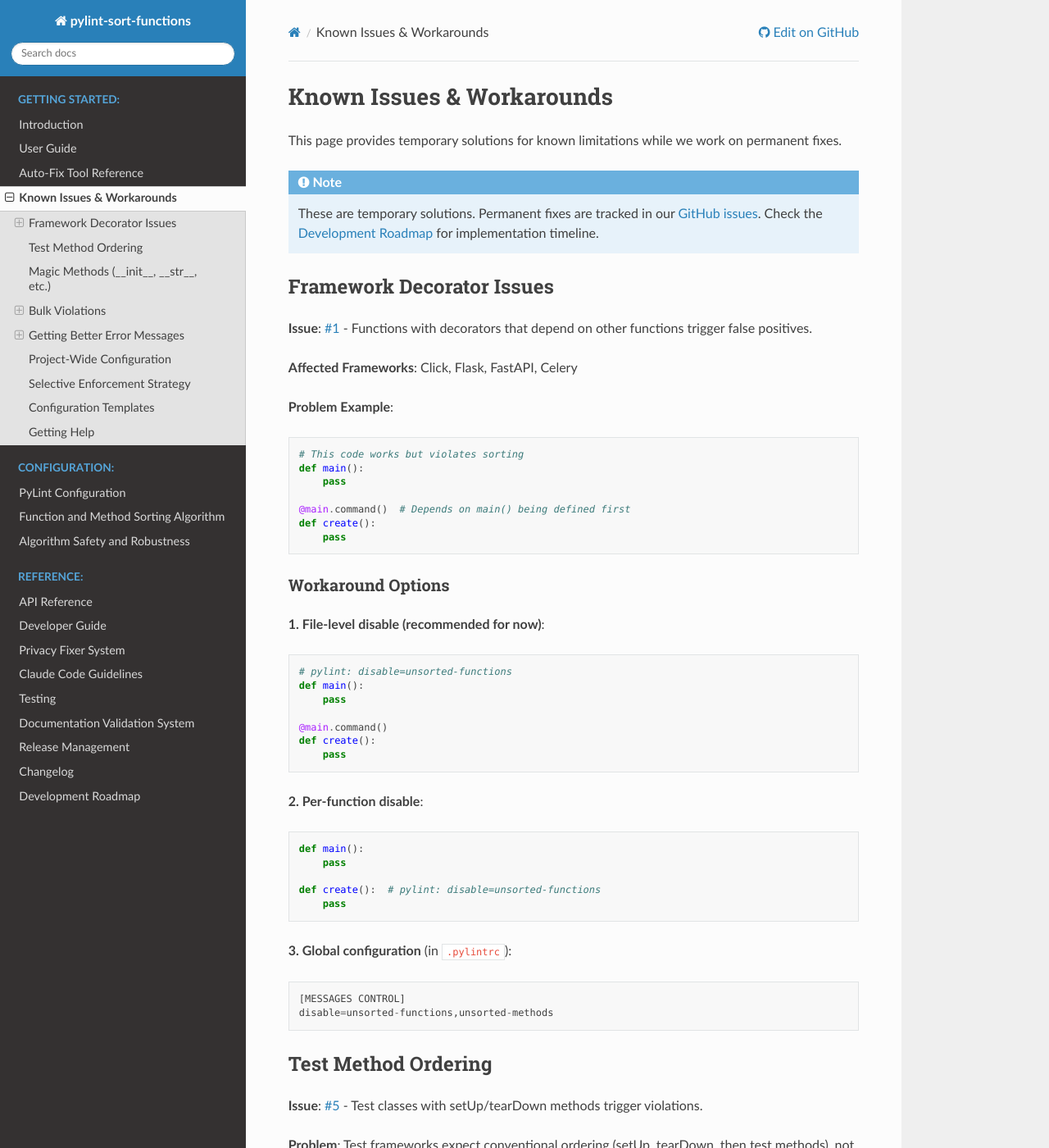
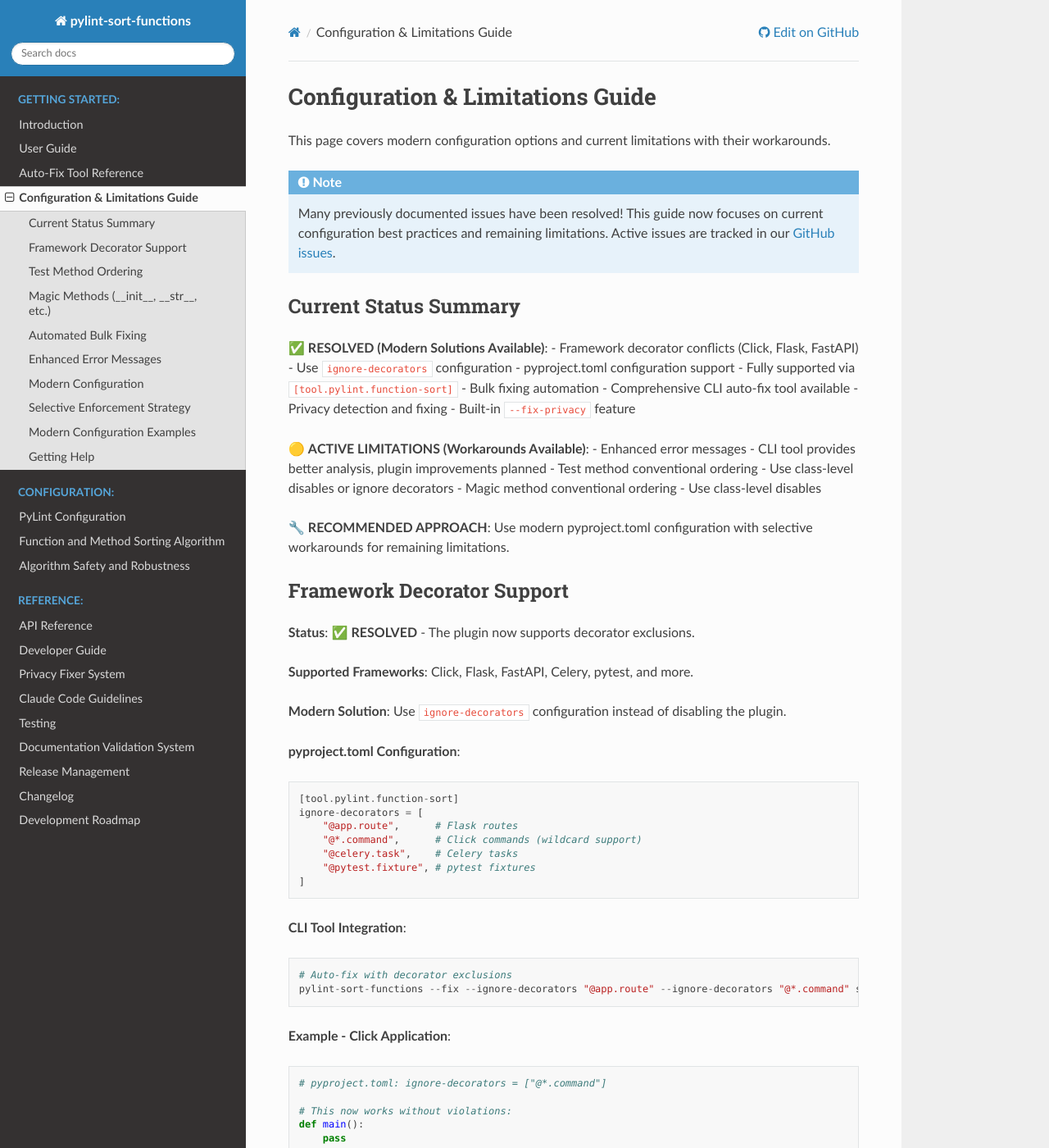
Before and after one commit to hakonhagland/pylint-sort-functions, a Sphinx documentation site: the page built from docs/workarounds.rst, in a window 1280 px wide and 1400 px high. Shown: the whole window at 82% size. Built offline with Sphinx 7.4.7 and the Read the Docs theme 3.1.0, drawn with Linux system fonts in a browser that asks for light colours; some of the changed text lies outside the part shown.

Commit message:
docs: clean up outdated workarounds.rst documentation
Remove resolved issues and add modern configuration examples:

✅ RESOLVED - Removed sections:
- Issue #3: pyproject.toml support (now fully implemented)
- Issue #1: Framework decorators (ignore-decorators feature available)
- Issue #4: Bulk violations (CLI auto-fix tool available)

📝 UPDATED - Active limitations:
- Issue #2: Enhanced error messages (updated status and solutions)
- Issue #5: Test method ordering (clarified current workarounds)
- Magic methods: Verified still relevant, updated guidance

🆕 ADDED - Modern content:
- Status summary with resolved vs active limitations
- Comprehensive pyproject.toml configuration examples
- CLI auto-fix tool documentation
- Modern framework configuration templates

📖 IMPROVED structure:
- Renamed to "Configuration & Limitations Guide"
- Clear status indicators (✅/🟡) for user clarity
- Prioritizes modern solutions over legacy workarounds

Addresses GitHub issue #29

🤖 Generated with [Claude Code](https://claude.ai/code)

Co-Authored-By: Claude <noreply@anthropic.com>

```diff
--- a/docs/workarounds.rst
+++ b/docs/workarounds.rst
@@ -1,63 +1,74 @@
-Known Issues & Workarounds
-===========================
+Configuration & Limitations Guide
+====================================
 
-This page provides temporary solutions for known limitations while we work on permanent fixes.
+This page covers modern configuration options and current limitations with their workarounds.
 
 .. note::
-   These are temporary solutions. Permanent fixes are tracked in our `GitHub issues <https://github.com/hakonhagland/pylint-sort-functions/issues>`_.
-   Check the :doc:`roadmap` for implementation timeline.
+   Many previously documented issues have been resolved! This guide now focuses on current configuration best practices and remaining limitations.
+   Active issues are tracked in our `GitHub issues <https://github.com/hakonhagland/pylint-sort-functions/issues>`_.
 
-Framework Decorator Issues
---------------------------
+Current Status Summary
+-----------------------
 
-**Issue**: `#1 <https://github.com/hakonhagland/pylint-sort-functions/issues/1>`_ - Functions with decorators that depend on other functions trigger false positives.
+✅ **RESOLVED (Modern Solutions Available)**:
+- Framework decorator conflicts (Click, Flask, FastAPI) - Use ``ignore-decorators`` configuration
+- pyproject.toml configuration support - Fully supported via ``[tool.pylint.function-sort]``
+- Bulk fixing automation - Comprehensive CLI auto-fix tool available
+- Privacy detection and fixing - Built-in ``--fix-privacy`` feature
 
-**Affected Frameworks**: Click, Flask, FastAPI, Celery
+🟡 **ACTIVE LIMITATIONS (Workarounds Available)**:
+- Enhanced error messages - CLI tool provides better analysis, plugin improvements planned
+- Test method conventional ordering - Use class-level disables or ignore decorators
+- Magic method conventional ordering - Use class-level disables
 
-**Problem Example**::
+🔧 **RECOMMENDED APPROACH**: Use modern pyproject.toml configuration with selective workarounds for remaining limitations.
 
-    # This code works but violates sorting
+Framework Decorator Support
+----------------------------
+
+**Status**: ✅ **RESOLVED** - The plugin now supports decorator exclusions.
+
+**Supported Frameworks**: Click, Flask, FastAPI, Celery, pytest, and more.
+
+**Modern Solution**: Use ``ignore-decorators`` configuration instead of disabling the plugin.
+
+**pyproject.toml Configuration**::
+
+    [tool.pylint.function-sort]
+    ignore-decorators = [
+        "@app.route",      # Flask routes
+        "@*.command",      # Click commands (wildcard support)
+        "@celery.task",    # Celery tasks
+        "@pytest.fixture", # pytest fixtures
+    ]
+
+**CLI Tool Integration**::
+
+    # Auto-fix with decorator exclusions
+    pylint-sort-functions --fix --ignore-decorators "@app.route" --ignore-decorators "@*.command" src/
+
+**Example - Click Application**::
+
+    # pyproject.toml: ignore-decorators = ["@*.command"]
+
+    # This now works without violations:
     def main():
         pass
 
-    @main.command()  # Depends on main() being defined first
+    @main.command()  # Excluded from sorting requirements
     def create():
         pass
-
-Workaround Options
-~~~~~~~~~~~~~~~~~~
-
-**1. File-level disable (recommended for now)**::
-
-    # pylint: disable=unsorted-functions
-    def main():
-        pass
-
-    @main.command()
-    def create():
-        pass
-
-**2. Per-function disable**::
-
-    def main():
-        pass
-
-    def create():  # pylint: disable=unsorted-functions
-        pass
-
-**3. Global configuration** (in ``.pylintrc``)::
-
-    [MESSAGES CONTROL]
-    disable=unsorted-functions,unsorted-methods
 
 Test Method Ordering
 --------------------
 
-**Issue**: `#5 <https://github.com/hakonhagland/pylint-sort-functions/issues/5>`_ - Test classes with setUp/tearDown methods trigger violations.
+**Status**: 🟡 **PLANNED** - `Issue #5 <https://github.com/hakonhagland/pylint-sort-functions/issues/5>`_ is still open.
 
 **Problem**: Test frameworks expect conventional ordering (setUp, tearDown, then test methods), not alphabetical.
 
-**Workaround**::
+**Current Workarounds**:
+
+**1. Class-level disable (recommended)**::
 
     class TestExample:  # pylint: disable=unsorted-methods
         def setUp(self):
@@ -69,59 +80,95 @@ Test Method Ordering
         def test_create(self):
             pass
 
+**2. Configure exclusions for test files**::
+
+    # pyproject.toml
+    [tool.pylint.function-sort]
+    ignore-decorators = ["@pytest.fixture"]
+
+    # Or disable in test files only:
+    # At top of test_*.py files:
+    # pylint: disable=unsorted-methods
+
+**Planned Enhancement**: Future configuration option for conventional test ordering::
+
+    [tool.pylint.function-sort]
+    test-method-ordering = "conventional"  # setUp, tearDown, then alphabetical
+
 Magic Methods (__init__, __str__, etc.)
 ---------------------------------------
 
-**Issue**: Magic methods should follow conventional ordering, not alphabetical.
+**Status**: 🟡 **ACTIVE LIMITATION** - Magic methods currently trigger sorting violations.
 
-**Problem**: Classes with magic methods get flagged incorrectly.
+**Problem**: Magic methods should follow conventional Python ordering, not alphabetical (e.g., ``__init__`` first), but the plugin currently enforces alphabetical sorting.
 
-**Workaround**::
+**Current Workaround**::
 
     class MyClass:  # pylint: disable=unsorted-methods
-        def __init__(self):
+        def __init__(self):  # Convention: __init__ comes first
             pass
 
-        def __str__(self):
+        def __str__(self):   # Then other magic methods
             pass
 
-        def my_method(self):
+        def my_method(self):  # Then regular methods
             pass
 
-Bulk Violations
----------------
+**Alternative**: Selective class-level configuration (future enhancement)::
 
-**Issue**: `#4 <https://github.com/hakonhagland/pylint-sort-functions/issues/4>`_ - Many files need manual reordering.
+    # Planned feature
+    [tool.pylint.function-sort]
+    respect-magic-method-conventions = true
 
-**Problem**: Manually fixing 30+ files is time-consuming and error-prone.
+Automated Bulk Fixing
+----------------------
 
-Temporary Strategy
-~~~~~~~~~~~~~~~~~~
+**Status**: ✅ **RESOLVED** - Comprehensive CLI auto-fix tool available.
 
-1. **Prioritize by impact**: Fix public API modules first
-2. **Use selective disabling**: Disable on complex files, enable on simple ones
-3. **Gradual adoption**: Enable on new files only
+**Modern Solution**: Use the ``pylint-sort-functions`` CLI tool for automated bulk fixing.
 
-**Configuration Example**::
+**Basic Usage**::
 
-    # In .pylintrc - disable by default, enable selectively
-    [MESSAGES CONTROL]
-    disable=unsorted-functions,unsorted-methods
+    # Preview changes without modifying files
+    pylint-sort-functions --dry-run src/
 
-    # Then in specific files where you want enforcement:
-    # pylint: enable=unsorted-functions,unsorted-methods
+    # Apply fixes with automatic backups
+    pylint-sort-functions --fix src/
 
-Getting Better Error Messages
-------------------------------
+    # Fix with decorator exclusions and section headers
+    pylint-sort-functions --fix --ignore-decorators "@app.route" --add-section-headers src/
 
-**Issue**: `#2 <https://github.com/hakonhagland/pylint-sort-functions/issues/2>`_ - Current messages don't show expected order.
+**Advanced Features**::
 
-**Problem**: Messages like "Functions are not sorted alphabetically" aren't actionable.
+    # Privacy analysis and fixing
+    pylint-sort-functions --fix-privacy --auto-sort src/
 
-Manual Debugging
-~~~~~~~~~~~~~~~~~
+    # Custom section headers
+    pylint-sort-functions --fix --add-section-headers \
+        --public-header "=== Public API ===" \
+        --private-header "=== Internal ===" src/
 
-Until enhanced error messages are implemented::
+**Safety Features**:
+- Automatic backup creation (disable with ``--no-backup``)
+- Dry-run mode for safe previewing
+- AST-based parsing preserves comments and formatting
+- Integration with existing formatters (ruff, black)
+
+Enhanced Error Messages
+------------------------
+
+**Status**: 🟡 **PLANNED** - `Issue #2 <https://github.com/hakonhagland/pylint-sort-functions/issues/2>`_ is still open.
+
+**Current Limitation**: Messages like "Functions are not sorted alphabetically" don't show the expected order.
+
+**Temporary Solutions**:
+
+**1. Use CLI tool for detailed analysis**::
+
+    # Get detailed analysis with CLI tool
+    pylint-sort-functions --dry-run --verbose src/myfile.py
+
+**2. Manual debugging**::
 
     # Get function names in current order
     grep -n "^def " myfile.py
@@ -129,19 +176,26 @@ Until enhanced error messages are implemented::
     # Sort them to see expected order
     grep "^def " myfile.py | sort
 
-Project-Wide Configuration
---------------------------
+**Planned Enhancement**: Future versions will show both expected and actual order::
 
-**Issue**: `#3 <https://github.com/hakonhagland/pylint-sort-functions/issues/3>`_ - No pyproject.toml support yet.
+    W9001: Functions are not sorted alphabetically in module scope
+    Expected order: create, edit_config, main
+    Current order: main, create, edit_config
 
-**Current Solution**: Use ``.pylintrc`` for now::
+Modern Configuration
+---------------------
 
-    [MESSAGES CONTROL]
-    # Disable where not suitable
-    disable=unsorted-functions,unsorted-methods
+**pyproject.toml Support**: The plugin now supports modern configuration via ``pyproject.toml``::
 
-    [TOOL:pylint-sort-functions]
-    # Future configuration will go here
+    [tool.pylint.function-sort]
+    ignore-decorators = ["@app.route", "@*.command", "@pytest.fixture"]
+    public-api-patterns = ["^[a-zA-Z][a-zA-Z0-9_]*$"]
+
+**Legacy .pylintrc Support**: Still supported for existing projects::
+
+    [function-sort]
+    ignore-decorators = @app.route,@*.command,@pytest.fixture
+    public-api-patterns = ^[a-zA-Z][a-zA-Z0-9_]*$
 
 Selective Enforcement Strategy
 ------------------------------
@@ -161,49 +215,86 @@ For large projects, consider this phased approach:
 
 **Phase 3**: Gradually expand as violations are fixed
 
-Configuration Templates
------------------------
+Modern Configuration Examples
+-------------------------------
+
+**pyproject.toml - Comprehensive Setup**::
+
+    [tool.pylint.function-sort]
+    # Framework support
+    ignore-decorators = [
+        "@app.route",         # Flask routes
+        "@*.command",         # Click commands
+        "@pytest.fixture",    # pytest fixtures
+        "@celery.task",       # Celery tasks
+        "@api.route",         # FastAPI routes
+    ]
+
+    # Privacy detection patterns
+    public-api-patterns = [
+        "^[a-zA-Z][a-zA-Z0-9_]*$"  # Public functions (no leading underscore)
+    ]
 
 **For Click Applications**::
 
-    # At top of main CLI file
-    # pylint: disable=unsorted-functions
+    # pyproject.toml
+    [tool.pylint.function-sort]
+    ignore-decorators = ["@*.command", "@*.group"]
 
+    # Now this works without violations:
     import click
 
     @click.group()
     def main():
         pass
 
-    @main.command()
+    @main.command()  # Excluded from sorting
     def create():
         pass
 
 **For Flask Applications**::
 
-    # At top of app.py
-    # pylint: disable=unsorted-functions
+    # pyproject.toml
+    [tool.pylint.function-sort]
+    ignore-decorators = ["@app.route", "@app.before_request", "@app.errorhandler"]
 
+    # Now this works without violations:
     from flask import Flask
     app = Flask(__name__)
 
-    @app.route('/')
+    @app.route('/')  # Excluded from sorting
     def index():
         return 'Hello World'
 
-**For Test Files**::
+**For pytest Test Files**::
 
-    # At top of test files
+    # pyproject.toml
+    [tool.pylint.function-sort]
+    ignore-decorators = ["@pytest.fixture", "@pytest.mark.*"]
+
+    # Then disable methods sorting in test files:
+    # At top of test_*.py:
     # pylint: disable=unsorted-methods
 
-    import unittest
+    import pytest
 
-    class TestMyClass(unittest.TestCase):
+    @pytest.fixture  # Excluded from sorting
+    def sample_data():
+        return {"key": "value"}
+
+    class TestExample:  # pylint: disable=unsorted-methods
         def setUp(self):
             pass
 
         def test_something(self):
             pass
+
+**Legacy .pylintrc Support**::
+
+    # Still supported for existing projects
+    [function-sort]
+    ignore-decorators = @app.route,@*.command,@pytest.fixture
+    public-api-patterns = ^[a-zA-Z][a-zA-Z0-9_]*$
 
 Getting Help
 ------------
```
